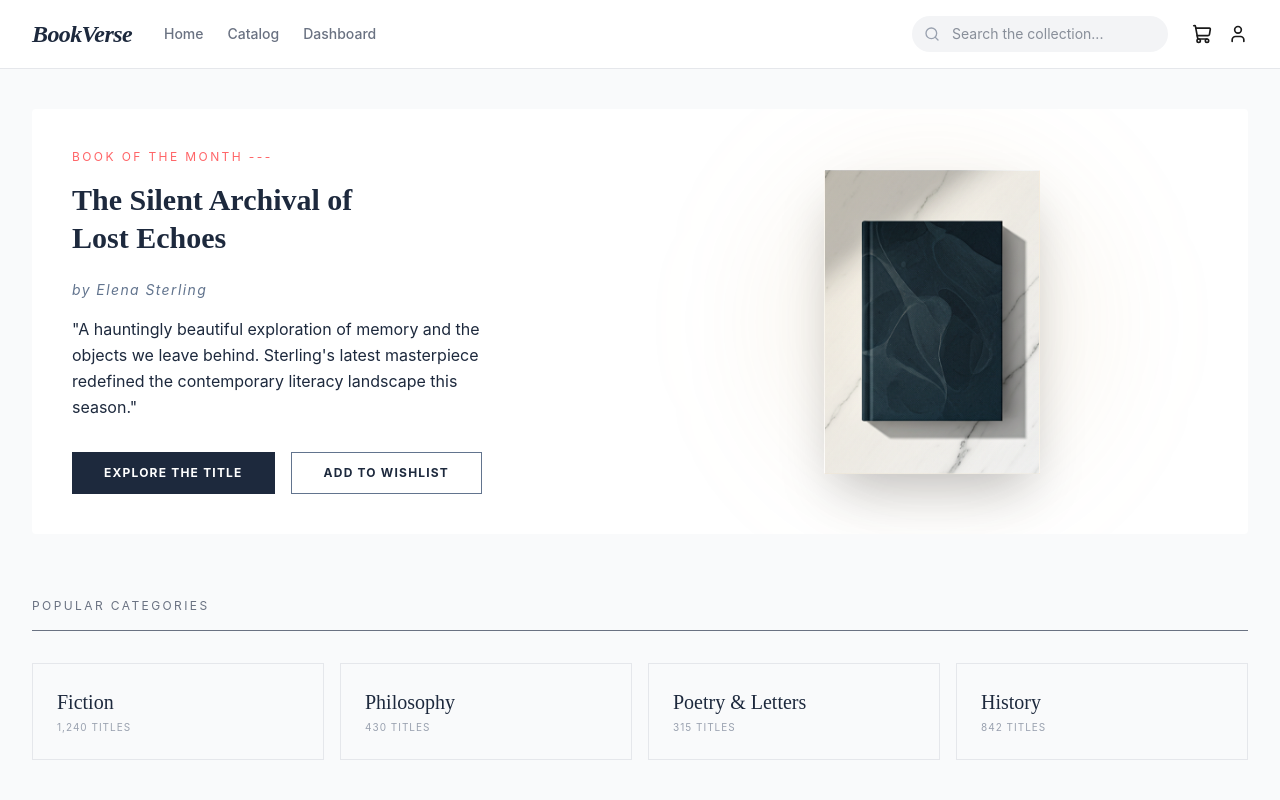
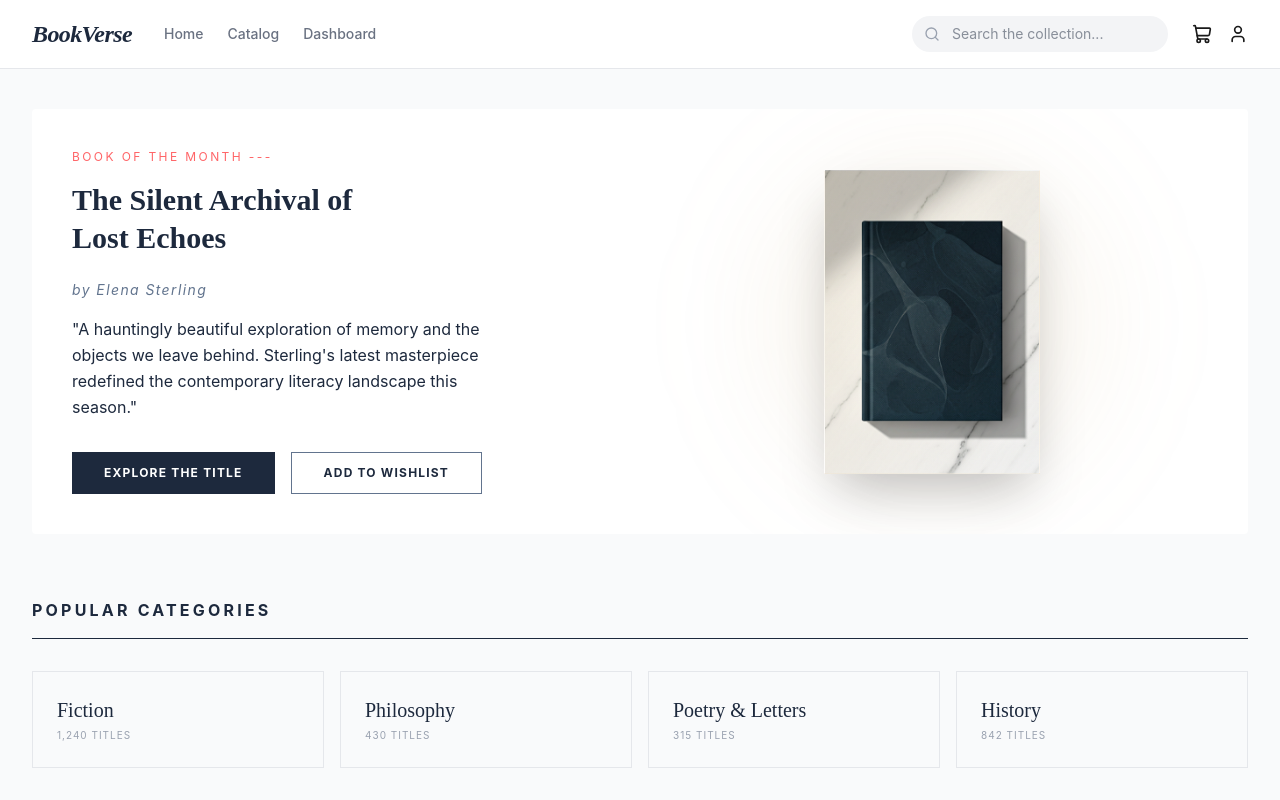
Before and after one commit to CioFlingar/bookverse-frontend, a React (Vite) app: page / in a window 1280 px wide. Shown: the top 800 px of the page. Built offline with nearby package versions, Linux system fonts and the light colour scheme.

Commit message:
update category grid

```diff
--- a/src/features/home/CategoryGrid.jsx
+++ b/src/features/home/CategoryGrid.jsx
@@ -9,7 +9,8 @@ const categories = [
 export default function CategoryGrid() {
   return (
     <div className="mb-20">
-      <h3 className="text-xs uppercase tracking-[0.2em] text-gray-500 mb-8 border-b pb-4">
+
+      <h3 className="text-md uppercase tracking-[0.2em] text-slate-800 font-bold mb-8 border-b pb-4">
         Popular Categories
       </h3>
       <div className="grid grid-cols-2 md:grid-cols-4 gap-4">
```
